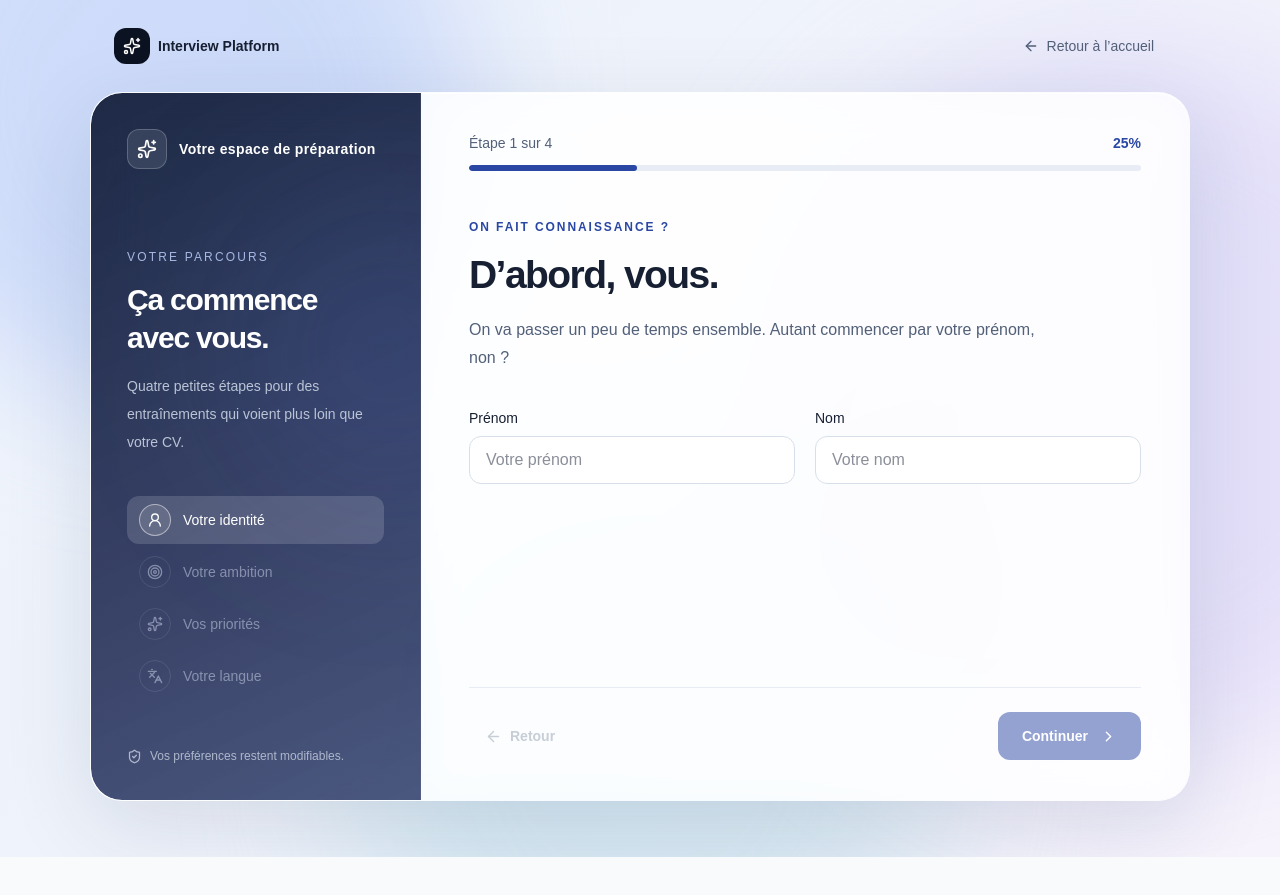
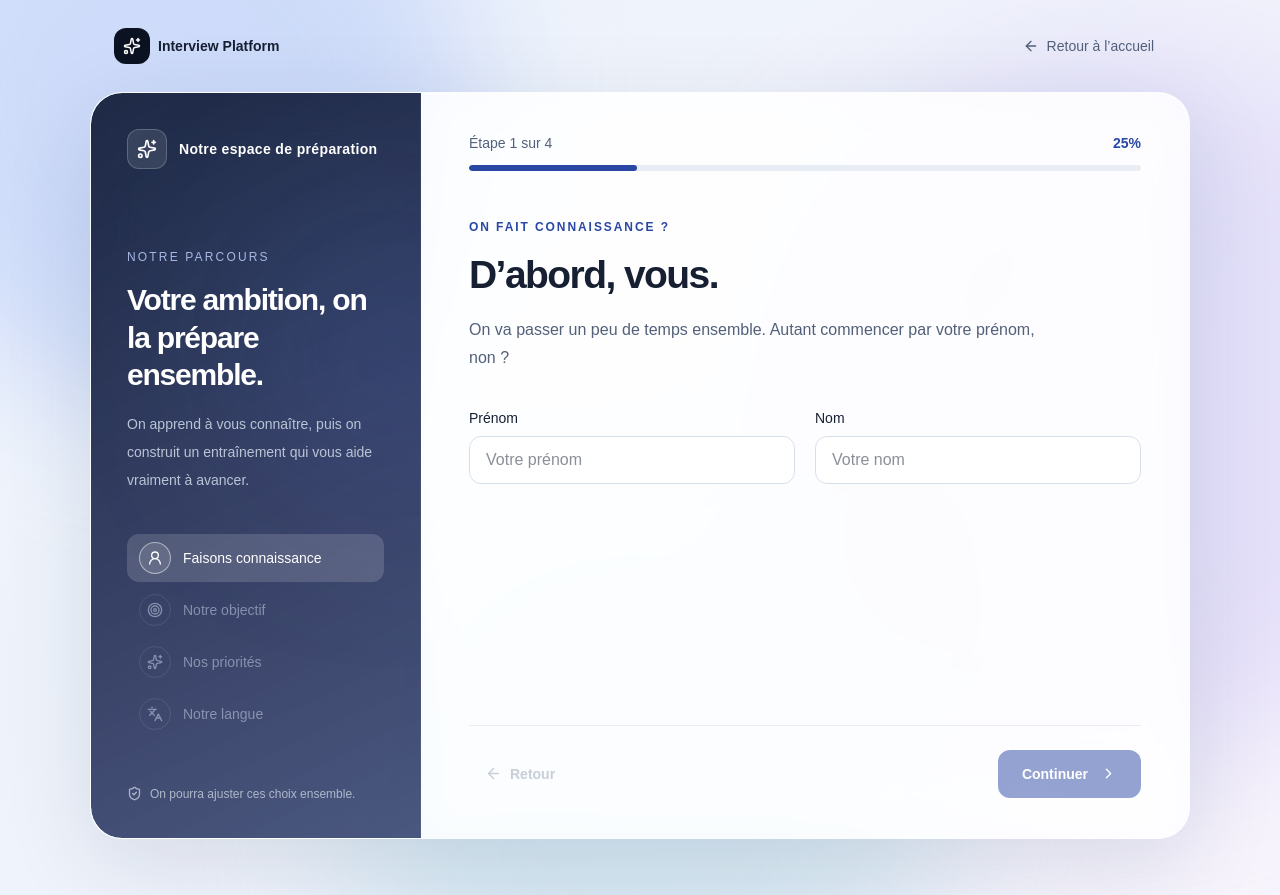
Before and after one commit to Achrafsila/ai-interview-platform, a Next.js app in the folder web/: page /onboarding in a window 1280 px wide. Before the commit the page ends 857 px from the top, so only its background shows below. Built offline with nearby package versions, Linux system fonts and the light colour scheme.

Commit message:
feat(UX-03): adopt shared candidate-coach voice and SlopMonster editorial guide

```diff
--- a/web/src/components/ui/onboarding-stages.tsx
+++ b/web/src/components/ui/onboarding-stages.tsx
@@ -39,10 +39,10 @@ const preparationOptions: { value: PreparationGoal; title: string; detail: strin
 ];
 
 const steps = [
-  { label: "Votre identité", icon: UserRound },
-  { label: "Votre ambition", icon: Target },
-  { label: "Vos priorités", icon: Sparkles },
-  { label: "Votre langue", icon: Languages },
+  { label: "Faisons connaissance", icon: UserRound },
+  { label: "Notre objectif", icon: Target },
+  { label: "Nos priorités", icon: Sparkles },
+  { label: "Notre langue", icon: Languages },
 ] as const;
 
 const defaultProfile: OnboardingProfile = {
@@ -145,15 +145,15 @@ export function OnboardingStages({
               <span className="flex h-10 w-10 items-center justify-center rounded-xl border border-white/20 bg-white/10">
                 <Sparkles size={20} aria-hidden="true" />
               </span>
-              <span className="text-sm font-semibold tracking-wide">Votre espace de préparation</span>
+              <span className="text-sm font-semibold tracking-wide">Notre espace de préparation</span>
             </div>
             <div className="mt-12 lg:mt-20">
-              <p className="text-xs font-medium uppercase tracking-[0.18em] text-[#A6B8E4]">Votre parcours</p>
+              <p className="text-xs font-medium uppercase tracking-[0.18em] text-[#A6B8E4]">Notre parcours</p>
               <h2 className="mt-4 max-w-[260px] text-3xl font-semibold leading-tight tracking-[-0.04em]">
-                Ça commence avec vous.
+                Votre ambition, on la prépare ensemble.
               </h2>
               <p className="mt-4 max-w-[260px] text-sm leading-7 text-[#BAC4D6]">
-                Quatre petites étapes pour des entraînements qui voient plus loin que votre CV.
+                On apprend à vous connaître, puis on construit un entraînement qui vous aide vraiment à avancer.
               </p>
             </div>
             <ol className="mt-10 hidden space-y-1 lg:block" aria-label="Étapes de création du profil">
@@ -176,7 +176,7 @@ export function OnboardingStages({
             </ol>
             <div className="mt-auto hidden items-center gap-2 pt-12 text-xs text-[#AEB8CC] lg:flex">
               <ShieldCheck size={15} aria-hidden="true" />
-              Vos préférences restent modifiables.
+              On pourra ajuster ces choix ensemble.
             </div>
           </div>
         </aside>
@@ -219,9 +219,9 @@ export function OnboardingStages({
                     )}
                     {step === 1 && (
                       <div>
-                        <p className="text-xs font-semibold uppercase tracking-[0.16em] text-[#2947A3]">La suite de votre histoire</p>
+                        <p className="text-xs font-semibold uppercase tracking-[0.16em] text-[#2947A3]">Notre prochaine étape</p>
                         <h1 className="mt-4 text-[30px] font-semibold leading-tight tracking-[-0.04em] text-[#172033] sm:text-[39px]">{firstName ? `${firstName}, on vise quoi ensuite ?` : "On vise quoi ensuite ?"}</h1>
-                        <p className="mt-4 text-base leading-7 text-[#526079]">Premier job, nouveau défi ou prochain palier ? À vous de tracer la suite.</p>
+                        <p className="mt-4 text-base leading-7 text-[#526079]">Premier emploi, nouveau poste ou évolution : dites-nous où vous voulez aller. On prépare la suite ensemble.</p>
                         <div className="mt-8 space-y-3" role="radiogroup" aria-label="Objectif professionnel principal">
                           {professionalOptions.map(({ value, title, detail, icon: Icon }) => {
                             const selected = profile.professionalGoal === value;
@@ -238,9 +238,9 @@ export function OnboardingStages({
                     )}
                     {step === 2 && (
                       <div>
-                        <p className="text-xs font-semibold uppercase tracking-[0.16em] text-[#2947A3]">On affine le programme</p>
-                        <h1 className="mt-4 text-[30px] font-semibold leading-tight tracking-[-0.04em] text-[#172033] sm:text-[39px]">Quel est votre prochain déclic ?</h1>
-                        <p className="mt-4 text-base leading-7 text-[#526079]">Choisissez vos trois priorités du moment. Aucun choix n’est gravé dans le marbre.</p>
+                        <p className="text-xs font-semibold uppercase tracking-[0.16em] text-[#2947A3]">Ce qu’on va travailler ensemble</p>
+                        <h1 className="mt-4 text-[30px] font-semibold leading-tight tracking-[-0.04em] text-[#172033] sm:text-[39px]">Qu’est-ce qu’on peut améliorer ensemble ?</h1>
+                        <p className="mt-4 text-base leading-7 text-[#526079]">Choisissez jusqu’à trois points à travailler. On les utilisera pour adapter vos entraînements, et vous pourrez les changer.</p>
                         <div className="mt-8 grid gap-3 sm:grid-cols-2">
                           {preparationOptions.map(({ value, title, detail }) => {
                             const selected = profile.preparationGoals.includes(value);
@@ -258,9 +258,9 @@ export function OnboardingStages({
                     )}
                     {step === 3 && (
                       <div>
-                        <p className="text-xs font-semibold uppercase tracking-[0.16em] text-[#2947A3]">Dernier petit réglage</p>
-                        <h1 className="mt-4 text-[30px] font-semibold leading-tight tracking-[-0.04em] text-[#172033] sm:text-[39px]">On se parle dans quelle langue ?</h1>
-                        <p className="mt-4 max-w-lg text-base leading-7 text-[#526079]">Français ou anglais ? À vous de choisir le terrain de jeu. Vous pourrez changer avant chaque entretien.</p>
+                        <p className="text-xs font-semibold uppercase tracking-[0.16em] text-[#2947A3]">On y est presque</p>
+                        <h1 className="mt-4 text-[30px] font-semibold leading-tight tracking-[-0.04em] text-[#172033] sm:text-[39px]">Dans quelle langue on s’entraîne ?</h1>
+                        <p className="mt-4 max-w-lg text-base leading-7 text-[#526079]">Choisissez votre langue pour commencer. On pourra en changer avant chaque entretien.</p>
                         <div className="mt-10 grid gap-4 sm:grid-cols-2" role="radiogroup" aria-label="Langue préférée">
                           {([{ value: "fr", title: "Français", subtitle: "Préparer mes entretiens en français" }, { value: "en", title: "English", subtitle: "Practice my interviews in English" }] as const).map((item) => {
                             const selected = profile.preferredLocale === item.value;
@@ -301,25 +301,25 @@ export function OnboardingStages({
                 className="grid h-14 w-14 place-items-center rounded-[20px] bg-[#E7F5EF] text-[#19715B] shadow-[0_10px_30px_rgba(25,113,91,0.12)]">
                 <Check size={28} aria-hidden="true" />
               </motion.div>
-              <p className="mt-6 text-xs font-semibold uppercase tracking-[0.16em] text-[#2947A3]">Et voilà, c’est dans la boîte.</p>
+              <p className="mt-6 text-xs font-semibold uppercase tracking-[0.16em] text-[#2947A3]">Notre point de départ est prêt</p>
               <h1 className="mt-3 text-[34px] font-semibold leading-tight tracking-[-0.04em] text-[#172033] sm:text-[43px]">Bienvenue, {firstName} !</h1>
-              <p className="mt-3 max-w-xl text-base leading-7 text-[#526079]">On a déjà de quoi préparer la suite. Voici votre point de départ.</p>
+              <p className="mt-3 max-w-xl text-base leading-7 text-[#526079]">Votre objectif est clair, et nous avons identifié les points à travailler ensemble. Voici notre plan pour commencer.</p>
               <motion.div initial={animated ? { opacity: 0, y: 16 } : false} animate={{ opacity: 1, y: 0 }}
                 transition={{ duration: animated ? 0.48 : 0, delay: animated ? 0.15 : 0 }}
                 className="mt-6 grid gap-3 sm:grid-cols-2">
                 <button type="button" onClick={() => editStep(1)}
                   className="rounded-2xl border border-white/90 bg-white/70 p-4 text-left shadow-sm transition hover:-translate-y-0.5 hover:bg-white focus-visible:outline-2 focus-visible:outline-offset-2 focus-visible:outline-[#2947A3]">
-                  <span className="flex items-center justify-between text-xs font-semibold text-[#66748A]">VOTRE CAP <ArrowRight size={15}/></span>
+                  <span className="flex items-center justify-between text-xs font-semibold text-[#66748A]">NOTRE OBJECTIF <ArrowRight size={15}/></span>
                   <span className="mt-2 block text-sm font-semibold text-[#172033]">{professionalLabel}</span>
                 </button>
                 <button type="button" onClick={() => editStep(3)}
                   className="rounded-2xl border border-white/90 bg-white/70 p-4 text-left shadow-sm transition hover:-translate-y-0.5 hover:bg-white focus-visible:outline-2 focus-visible:outline-offset-2 focus-visible:outline-[#2947A3]">
-                  <span className="flex items-center justify-between text-xs font-semibold text-[#66748A]">VOTRE LANGUE <ArrowRight size={15}/></span>
+                  <span className="flex items-center justify-between text-xs font-semibold text-[#66748A]">ON S’ENTRAÎNE EN <ArrowRight size={15}/></span>
                   <span className="mt-2 block text-sm font-semibold text-[#172033]">{profile.preferredLocale === "fr" ? "Français" : "English"}</span>
                 </button>
                 <button type="button" onClick={() => editStep(2)}
                   className="rounded-2xl border border-white/90 bg-white/70 p-4 text-left shadow-sm transition hover:-translate-y-0.5 hover:bg-white focus-visible:outline-2 focus-visible:outline-offset-2 focus-visible:outline-[#2947A3] sm:col-span-2">
-                  <span className="flex items-center justify-between text-xs font-semibold text-[#66748A]">VOS AXES DE PROGRÈS <ArrowRight size={15}/></span>
+                  <span className="flex items-center justify-between text-xs font-semibold text-[#66748A]">CE QU’ON VA TRAVAILLER <ArrowRight size={15}/></span>
                   <span className="mt-3 flex flex-wrap gap-2">{preparationLabels.map((label) =>
                     <span key={label} className="rounded-full border border-[#DCE5F7] bg-[#F2F6FD] px-3 py-1.5 text-xs font-medium text-[#2947A3]">{label}</span>
                   )}</span>
@@ -329,8 +329,8 @@ export function OnboardingStages({
                 transition={{ duration: animated ? 0.45 : 0, delay: animated ? 0.28 : 0 }}
                 className="mt-5 flex flex-wrap items-center justify-between gap-3 rounded-2xl border border-[#DDE5F2] bg-white/55 p-4">
                 <div>
-                  <p className="text-sm font-semibold text-[#172033]">Prêt à passer à la pratique ?</p>
-                  <p className="mt-1 text-xs leading-5 text-[#526079]">Le prochain écran sera votre espace personnel.</p>
+                  <p className="text-sm font-semibold text-[#172033]">On passe à la pratique ?</p>
+                  <p className="mt-1 text-xs leading-5 text-[#526079]">On commence avec un premier entraînement adapté à vos objectifs.</p>
                 </div>
                 <button type="button" onClick={() => router.push("/")}
                   className="inline-flex min-h-12 items-center gap-2 rounded-xl bg-[#2947A3] px-5 text-sm font-semibold text-white transition hover:bg-[#1E3586]">
@@ -338,8 +338,8 @@ export function OnboardingStages({
                 </button>
               </motion.div>
               <div className="mt-4 flex flex-wrap gap-3">
-                <button type="button" onClick={() => editStep(0)} className="min-h-10 rounded-xl px-3 text-sm font-semibold text-[#526079] hover:bg-white/80">Modifier mon identité</button>
-                <button type="button" onClick={() => editStep(2)} className="min-h-10 rounded-xl px-3 text-sm font-semibold text-[#526079] hover:bg-white/80">Modifier mes priorités</button>
+                <button type="button" onClick={() => editStep(0)} className="min-h-10 rounded-xl px-3 text-sm font-semibold text-[#526079] hover:bg-white/80">Corriger mon prénom ou mon nom</button>
+                <button type="button" onClick={() => editStep(2)} className="min-h-10 rounded-xl px-3 text-sm font-semibold text-[#526079] hover:bg-white/80">Ajuster notre plan</button>
               </div>
               <p className="mt-2 text-xs leading-5 text-[#78859B]">Aperçu UX : ces informations ne sont pas encore enregistrées dans Supabase.</p>
             </motion.div>
```
Also changed, not shown: web/src/app/page.tsx (+6 -6 lines), 2 other files (tests, documents, lock files or other folders).
